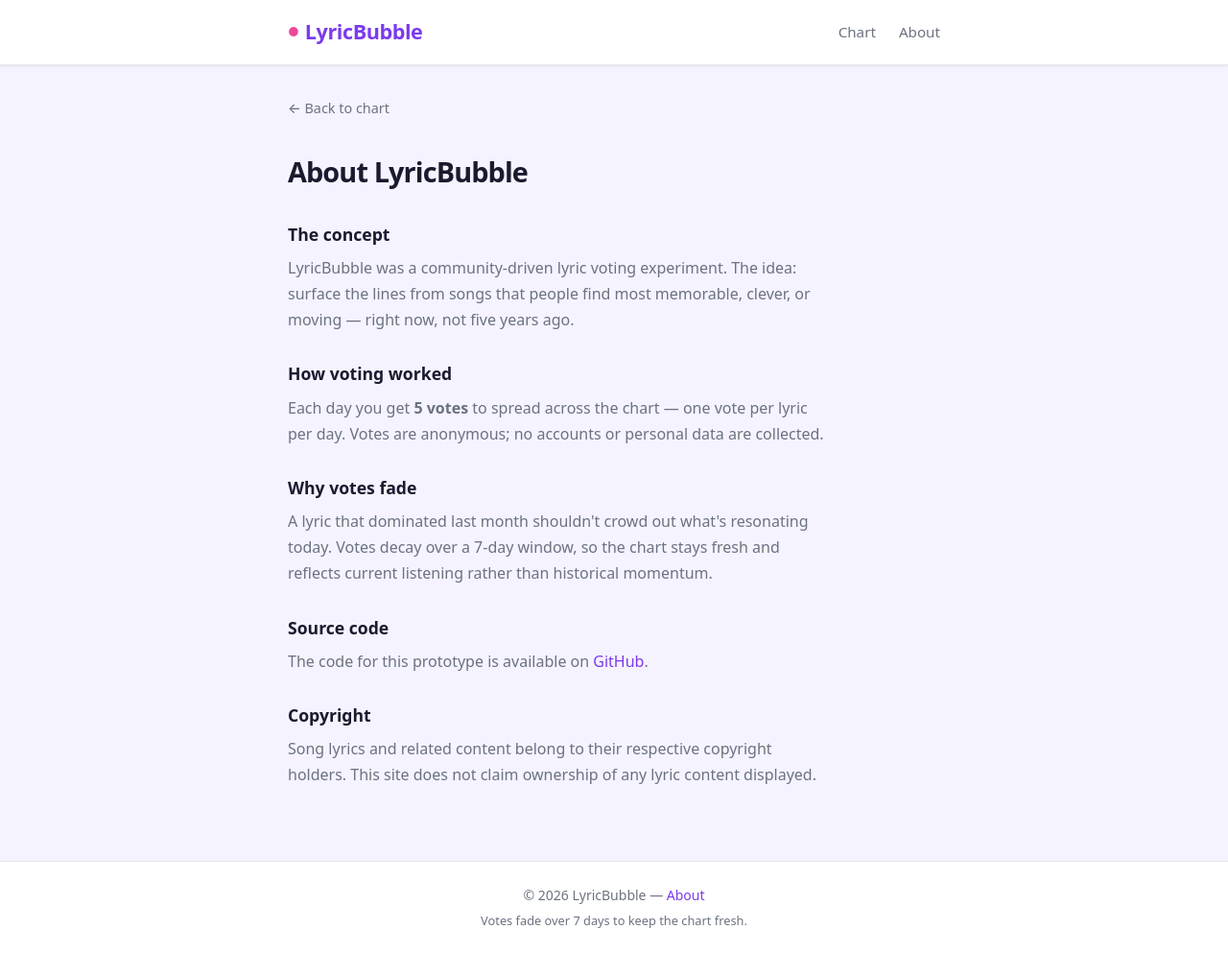
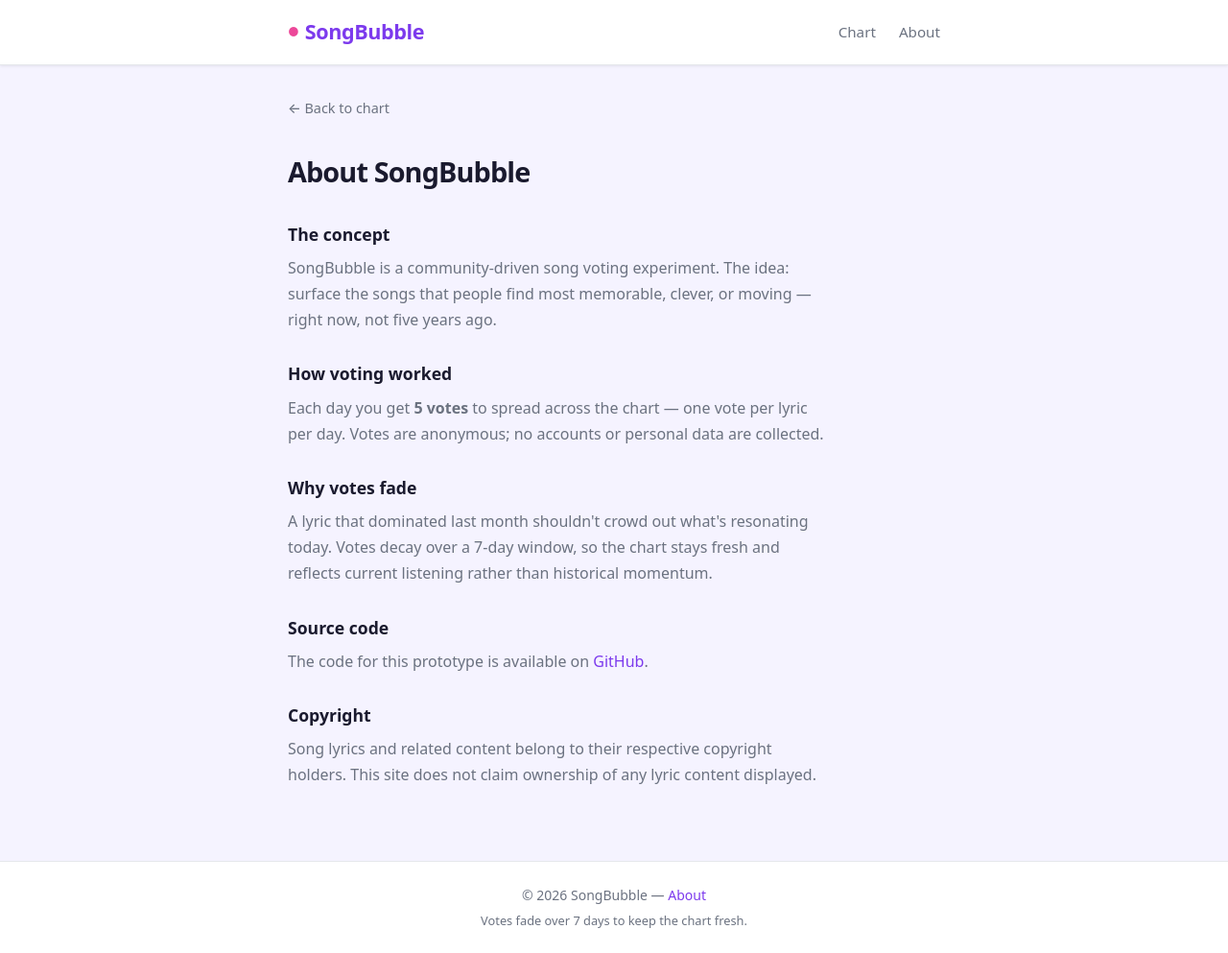
Before and after one commit to gcameron00/songbubble, a website: page about/index.html in a window 1280 px wide. Shown: the whole page at 96% size. Drawn offline with Linux system fonts and the light colour scheme.

Commit message:
text updated to SongBubble

```diff
--- a/about/index.html
+++ b/about/index.html
@@ -3,15 +3,15 @@
   <head>
     <meta charset="utf-8" />
     <meta name="viewport" content="width=device-width, initial-scale=1" />
-    <title>About &mdash; LyricBubble</title>
+    <title>About &mdash; SongBubble</title>
     <link rel="stylesheet" href="/assets/css/styles.css" />
   </head>
   <body>
     <header class="site-header">
       <div class="container header-inner">
-        <a href="/" class="logo" aria-label="LyricBubble home">
+        <a href="/" class="logo" aria-label="SongBubble home">
           <span class="logo-bubble" aria-hidden="true">&#9679;</span>
-          LyricBubble
+          SongBubble
         </a>
         <nav class="site-nav">
           <a href="/">Chart</a>
@@ -24,12 +24,12 @@
       <a href="/" class="back-link">&larr; Back to chart</a>
 
       <article class="about-content">
-        <h1>About LyricBubble</h1>
+        <h1>About SongBubble</h1>
 
         <h2>The concept</h2>
         <p>
-          LyricBubble was a community-driven lyric voting experiment. The idea: surface
-          the lines from songs that people find most memorable, clever, or moving &mdash;
+          SongBubble is a community-driven song voting experiment. The idea: surface
+          the songs that people find most memorable, clever, or moving &mdash;
           right now, not five years ago.
         </p>
 
@@ -50,7 +50,7 @@
         <h2>Source code</h2>
         <p>
           The code for this prototype is available on
-          <a href="https://github.com/GrahamCameron/lyricbubble" target="_blank" rel="noopener">GitHub</a>.
+          <a href="https://github.com/GrahamCameron/songbubble" target="_blank" rel="noopener">GitHub</a>.
         </p>
 
         <h2>Copyright</h2>
@@ -63,7 +63,7 @@
 
     <footer class="site-footer">
       <div class="container footer-inner">
-        <p>&copy; 2026 LyricBubble &mdash; <a href="/about/">About</a></p>
+        <p>&copy; 2026 SongBubble &mdash; <a href="/about/">About</a></p>
         <p class="footer-note">Votes fade over 7 days to keep the chart fresh.</p>
       </div>
     </footer>
```
Also changed, not shown: bubbletrouble/index.html (+3 -3 lines), bubbletrouble/lyrics/index.html (+1 -1 lines), bubbletrouble/votes/index.html (+1 -1 lines), index.html (+4 -4 lines).
